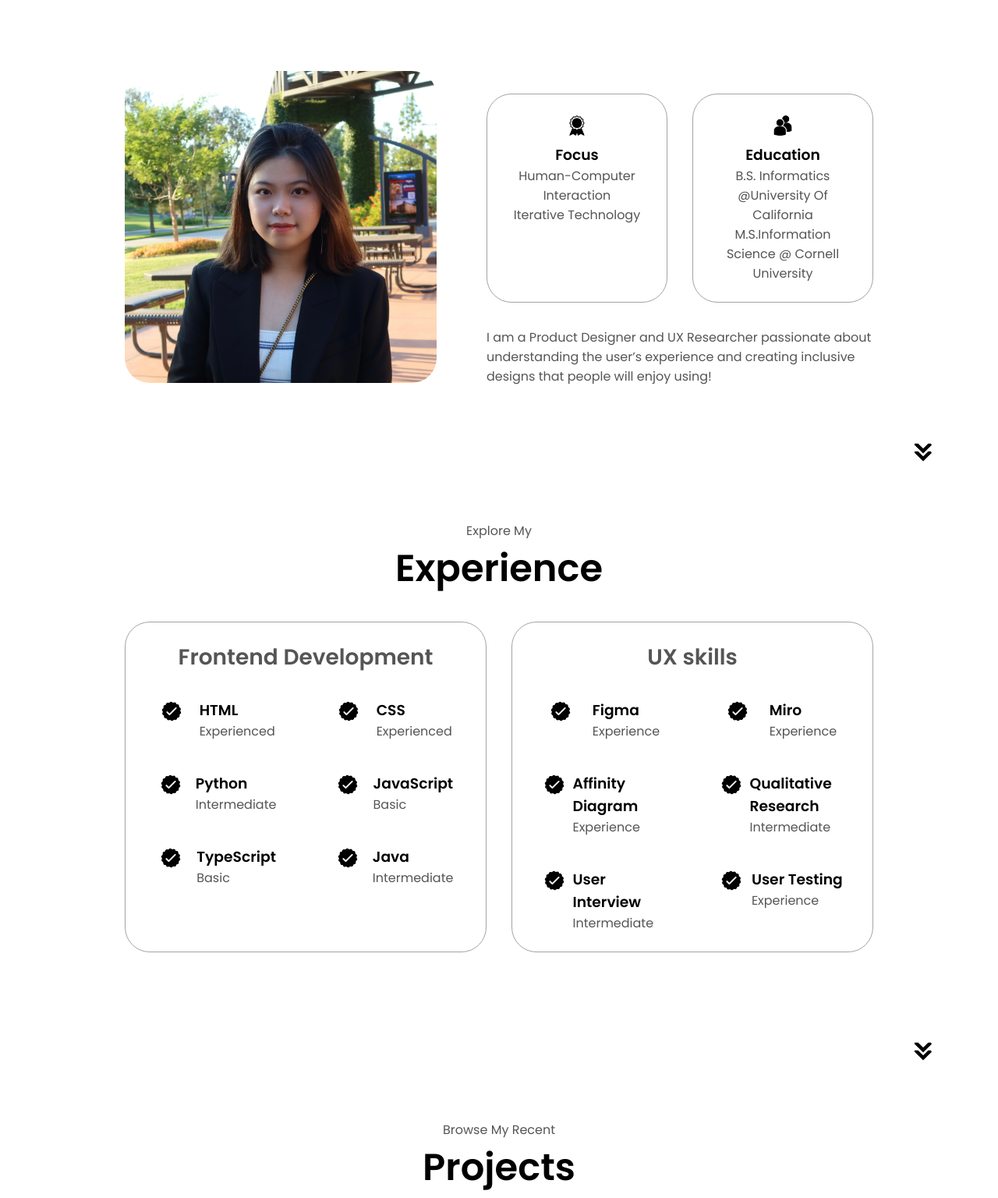
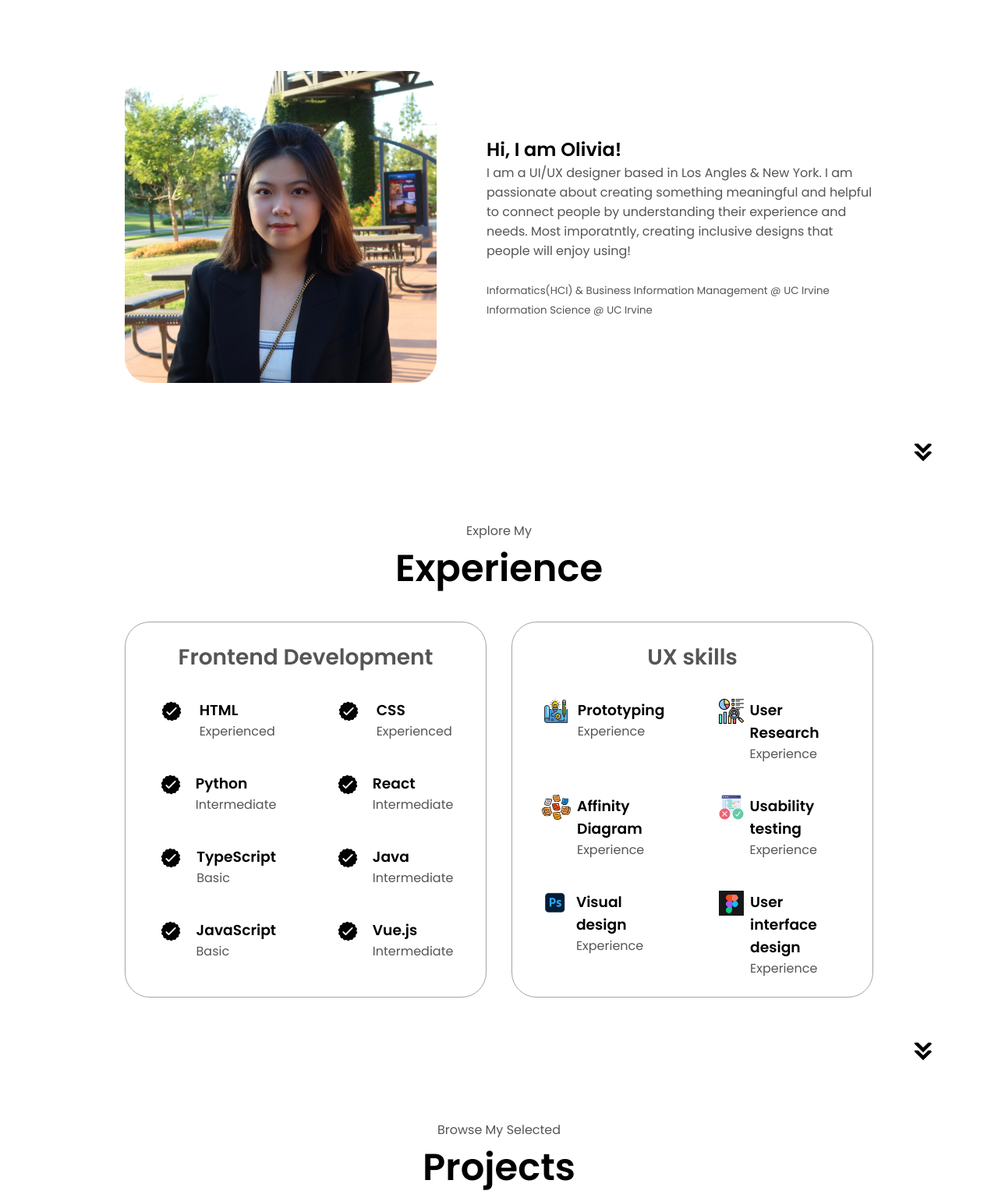
Before and after one commit to OliOlivee/OliPortfolio-, a plain HTML site: page index.html in a window 1280 px wide. Shown: the part 1028-2564 px from the top of the page at 78% size. Drawn offline with Linux system fonts and the light colour scheme.

Commit message:
4/18 change

```diff
--- a/index.html
+++ b/index.html
@@ -4,7 +4,7 @@
     <meta charset="UTF-8" />
     <meta http-equiv="X-UA-Compatible" content="IE=edge" />
     <meta name="viewport" content="width=device-width, initial-scale=1.0" />
-    <title>My Portfolio</title>
+    <title>Olivia (Xiaofan) Huang Website</title>
     <link rel="stylesheet" href="style.css" />
     <link rel="stylesheet" href="mediaqueries.css" />
   </head>
@@ -83,30 +83,16 @@
           />
         </div>
         <div class="about-details-container">
-          <div class="about-containers">
-            <div class="details-container">
-              <img
-                src="./assets/experience.png"
-                alt="Experience icon"
-                class="icon"
-              />
-              <h3>Focus</h3>
-              <p> Human-Computer Interaction <br /> Iterative Technology </p>
-            </div>
-            <div class="details-container">
-              <img
-                src="./assets/education.png"
-                alt="Education icon"
-                class="icon"
-              />
-              <h3>Education</h3>
-              <p>B.S. Informatics  @University Of California <br />M.S.Information Science @ Cornell University </p>
-            </div>
-          </div>
+
           <div class="text-container">
+            <h1> Hi, I am Olivia!</h1>
             <p>
-                I am a Product Designer and UX Researcher passionate about understanding the user’s experience and creating inclusive designs that people will enjoy using!
+                I am a UI/UX designer based in Los Angles & New York. I am passionate about creating something meaningful and helpful to connect people by understanding their experience and needs. Most imporatntly, creating inclusive designs that people will enjoy using!
             </p>
+            <br> <!-- adds a line break between paragraphs -->
+
+            <p><small>Informatics(HCI) & Business Information Management @ UC Irvine</small></p>
+            <p><small>Information Science @ UC Irvine</small></p>
           </div>
         </div>
       </div>
@@ -165,8 +151,8 @@
                   class="icon"
                 />
                 <div>
-                  <h3>JavaScript</h3>
-                  <p>Basic</p>
+                  <h3>React</h3>
+                  <p>Intermediate</p>
                 </div>
               </article>
               <article>
@@ -191,6 +177,29 @@
                   <p>Intermediate</p>
                 </div>
               </article>
+              <article>
+                <img
+                  src="./assets/checkmark.png"
+                  alt="Experience icon"
+                  class="icon"
+                />
+                <div>
+                  <h3>JavaScript</h3>
+                  <p>Basic</p>
+                </div>
+              </article>
+
+              <article>
+                <img
+                  src="./assets/checkmark.png"
+                  alt="Experience icon"
+                  class="icon"
+                />
+                <div>
+                  <h3>Vue.js</h3>
+                  <p>Intermediate</p>
+                </div>
+              </article>
             </div>
           </div>
           <div class="details-container">
@@ -198,29 +207,29 @@
             <div class="article-container">
               <article>
                 <img
-                  src="./assets/checkmark.png"
+                  src="./assets/prototype.png"
                   alt="Experience icon"
                   class="icon"
                 />
                 <div>
-                  <h3>Figma</h3>
+                  <h3>Prototyping</h3>
                   <p>Experience</p>
                 </div>
               </article>
               <article>
                 <img
-                  src="./assets/checkmark.png"
+                  src="./assets/user research.png"
                   alt="Experience icon"
                   class="icon"
                 />
                 <div>
-                  <h3>Miro</h3>
+                  <h3>User Research</h3>
                   <p>Experience</p>
                 </div>
               </article>
               <article>
                 <img
-                  src="./assets/checkmark.png"
+                  src="./assets/diagram.png"
                   alt="Experience icon"
                   class="icon"
                 />
@@ -231,34 +240,34 @@
               </article>
               <article>
                 <img
-                  src="./assets/checkmark.png"
+                  src="./assets/testing.png"
                   alt="Experience icon"
                   class="icon"
                 />
                 <div>
-                  <h3>Qualitative Research</h3>
-                  <p>Intermediate</p>
+                  <h3>Usability testing</h3>
+                  <p>Experience</p>
                 </div>
               </article>
               <article>
                 <img
-                  src="./assets/checkmark.png"
+                  src="./assets/ps.png"
                   alt="Experience icon"
                   class="icon"
                 />
                 <div>
-                  <h3>User Interview</h3>
-                  <p>Intermediate</p>
+                  <h3>Visual design</h3>
+                  <p>Experience</p>
                 </div>
               </article>
               <article>
                 <img
-                  src="./assets/checkmark.png"
+                  src="./assets/figma.png"
                   alt="Experience icon"
                   class="icon"
                 />
                 <div>
-                  <h3>User Testing</h3>
+                  <h3>User interface design</h3>
                   <p>Experience</p>
                 </div>
               </article>
@@ -274,7 +283,7 @@
       />
     </section>
     <section id="projects">
-      <p class="section__text__p1">Browse My Recent</p>
+      <p class="section__text__p1">Browse My Selected</p>
       <h1 class="title">Projects</h1>
       <div class="experience-details-container">
         <div class="about-containers">
@@ -388,7 +397,7 @@
           </ul>
         </div>
       </nav>
-      <p>Copyright &#169; 2023 Olivia Huang. All Rights Reserved.</p>
+      <p>Copyright &#169; 2024 Olivia Huang. All Rights Reserved.</p>
     </footer>
     <script src="script.js"></script>
   </body>
--- a/style.css
+++ b/style.css
@@ -265,6 +265,7 @@ section {
 
 #about {
   position: relative;
+
 }
 
 .about-containers {
@@ -280,7 +281,7 @@ section {
 
 .about-containers,
 .about-details-container {
-  display: flex;
+display: flex;
 }
 
 .about-pic {
@@ -347,11 +348,12 @@ article {
   width: 10rem;
   justify-content: space-around;
   gap: 0.5rem;
+
 }
 
-article .icon {
-  cursor: default;
-}
+
+
+
 
 /* PROJECTS SECTION */
 
```
Also changed, not shown: assets/diagram.png (added), assets/figma.png (added), assets/prototype.png (added), assets/ps.png (added), assets/testing.png (added), assets/user research.png (added).
